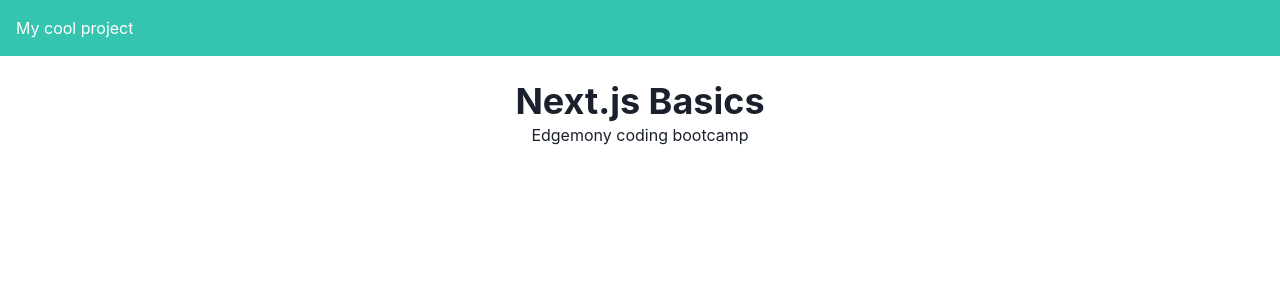
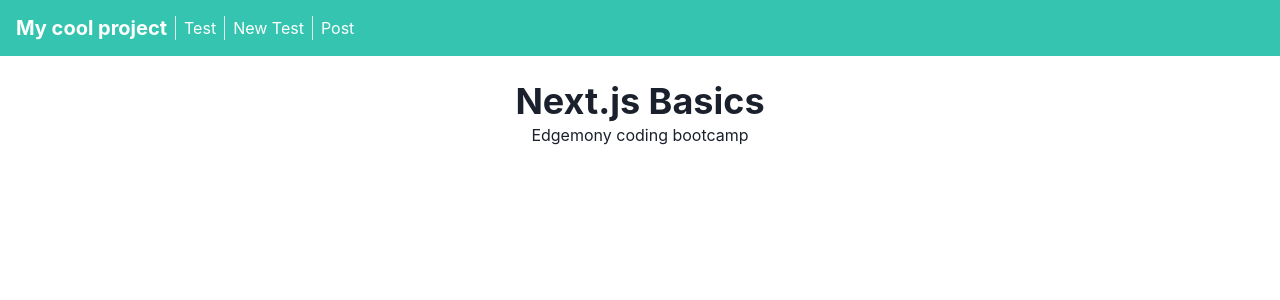
Before and after one commit to zelphir/nextjs-basics, a Next.js app: page / in a window 1280 px wide. Shown: the top 300 px of the page. Built offline with nearby package versions, Linux system fonts and the light colour scheme.

Commit message:
Add shared layout and Link components

```diff
--- a/src/components/Layout/index.jsx
+++ b/src/components/Layout/index.jsx
@@ -1,13 +1,31 @@
 import React from 'react';
-import { Flex, Box } from '@chakra-ui/react';
+import Link from 'next/link';
+import { Flex, Box, Container, HStack, Heading, StackDivider } from '@chakra-ui/react';
 
 export default function Layout({ children }) {
   return (
     <Flex flexDirection="column">
       <Box bg="#34c4afff" w="100%" p={4} color="white" mb="6">
-        My cool project
+        <HStack divider={<StackDivider borderColor="gray.200" />}>
+          <Link href="/">
+            <a>
+              <Heading as="h1" size="md">
+                My cool project
+              </Heading>
+            </a>
+          </Link>
+          <Link href="/test">
+            <a>Test</a>
+          </Link>
+          <Link href="/test/new">
+            <a>New Test</a>
+          </Link>
+          <Link href="/blog/post">
+            <a>Post</a>
+          </Link>
+        </HStack>
       </Box>
-      {children}
+      <Container centerContent>{children}</Container>
     </Flex>
   );
 }
--- a/src/pages/_app.jsx
+++ b/src/pages/_app.jsx
@@ -2,11 +2,14 @@
 
 import React from 'react';
 import { ChakraProvider } from '@chakra-ui/react';
+import Layout from '../components/Layout';
 
 export default function MyApp({ Component, pageProps }) {
   return (
     <ChakraProvider resetCSS>
-      <Component {...pageProps} />
+      <Layout>
+        <Component {...pageProps} />
+      </Layout>
     </ChakraProvider>
   );
 }
--- a/src/pages/index.jsx
+++ b/src/pages/index.jsx
@@ -1,14 +1,11 @@
 import React from 'react';
-import { Container, Heading, Text } from '@chakra-ui/react';
-import Layout from '../components/Layout';
+import { Heading, Text } from '@chakra-ui/react';
 
 export default function Home() {
   return (
-    <Layout>
-      <Container centerContent>
-        <Heading>Next.js Basics</Heading>
-        <Text>Edgemony coding bootcamp</Text>
-      </Container>
-    </Layout>
+    <>
+      <Heading>Next.js Basics</Heading>
+      <Text>Edgemony coding bootcamp</Text>
+    </>
   );
 }
```
Also changed, not shown: .eslintrc.js, 1 other file (tests, documents, lock files or other folders).
